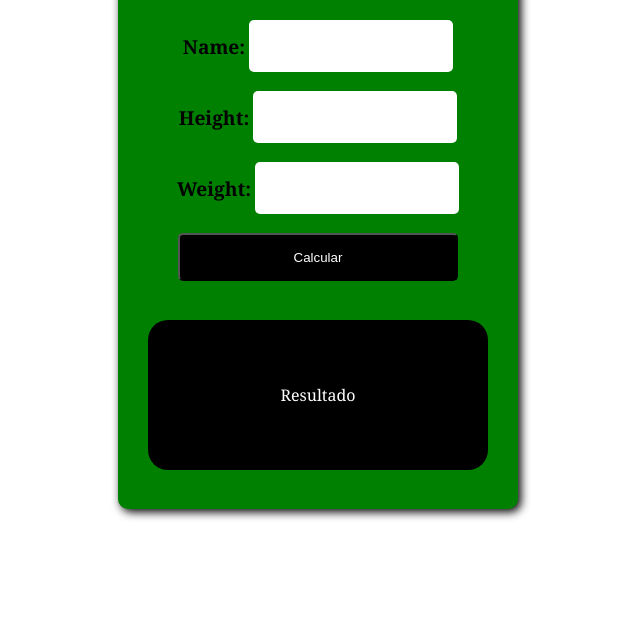
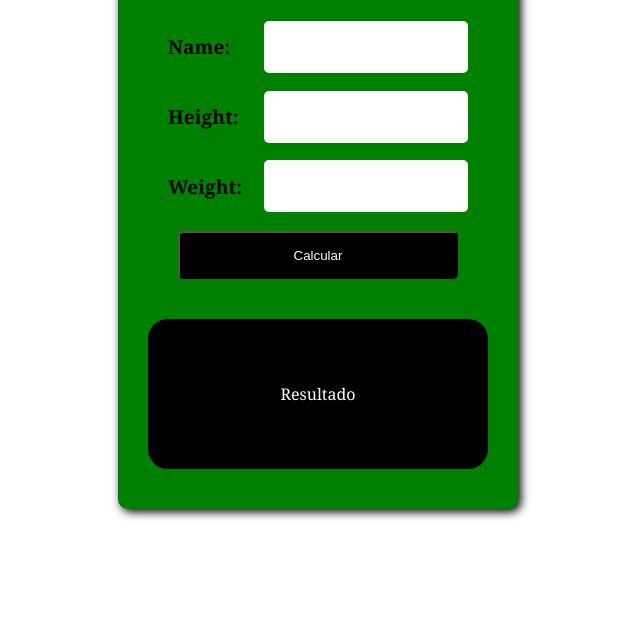
Before and after one commit to evandrocsjr/calculatorIMC, a plain HTML site: page index.html in a window 1280 px wide. Shown: the part 199-816 px from the top of the page, without its empty margins (330-970 px from the left). Drawn offline with Linux system fonts and the light colour scheme.

Commit message:
Atualizando css bug

```diff
--- a/style.css
+++ b/style.css
@@ -32,8 +32,8 @@ main{
     margin-bottom: 10px;
 }
 
-input{
-    display:inline-table;
+.input{
+    display:flex;
     width: 300px;
     height: 50px;
     align-items: center;
```
